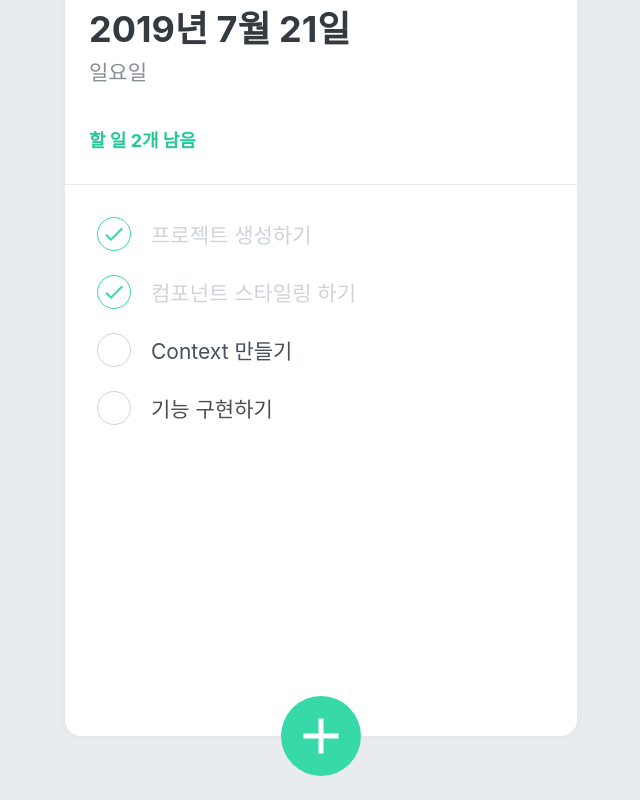
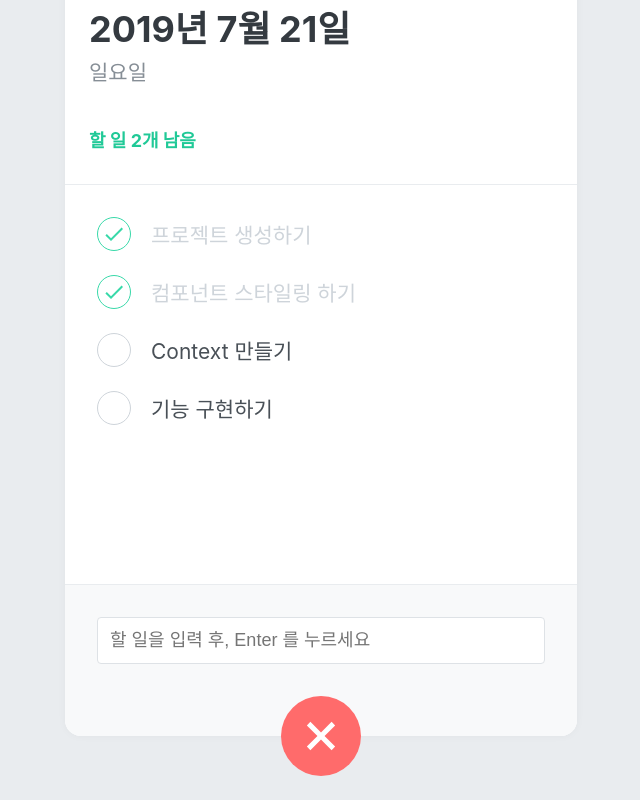
Before and after one commit to Ha-Young/react-todolist, a React (Create React App) app: page / in a window 1280 px wide. Both pictures are taken after a click on the button 640 px from the left and 832 px from the top of the page. Shown: the part 96-896 px from the top of the page, without its empty margins (319-959 px from the left). Built offline with nearby package versions, Linux system fonts and the light colour scheme.

Commit message:
ToDoCreate make Insert, Input UI

```diff
--- a/src/components/ToDoCreate.js
+++ b/src/components/ToDoCreate.js
@@ -1,4 +1,4 @@
-import React from 'react';
+import React, { useState } from 'react';
 import styled, { css } from 'styled-components';
 import { MdAdd } from 'react-icons/md';
 
@@ -30,13 +30,64 @@ const CircleButtton = styled.button`
 
   border: none;
   outline: none;
+
+  transition: 0.125s all ease-in;
+  ${(props) =>
+    props.open &&
+    css`
+      background: #ff6b6b;
+      &:hover {
+        background: #ff8787;
+      }
+      &:active {
+        background: #fa5252;
+      }
+      transform: translate(-50%, 50%) rotate(45deg);
+    `}
 `;
 
+const InsertFormPositioner = styled.div`
+  width: 100%;
+  bottom: 0;
+  left: 0;
+  position: absolute;
+`;
+
+const InsertForm = styled.div`
+  background: #f8f9fa;
+  padding: 32px;
+  padding-bottom: 72px;
+  border-bottom-left-radius: 16px;
+  border-bottom-right-radius: 16px;
+  border-top: 1px solid #e9ecef;
+`;
+
+const Input = styled.input`
+  padding: 12px;
+  border-radius: 4px;
+  border: 1px solid #dee2e6;
+  width: 100%;
+  outline: none;
+  font-size: 18px;
+  box-sizing: border-box;
+`;
 function ToDoCreate() {
+  const [open, setOpen] = useState(false);
+  const onToggle = () => setOpen(!open);
+
   return (
-    <CircleButtton>
-      <MdAdd />
-    </CircleButtton>
+    <>
+      {open && (
+        <InsertFormPositioner>
+          <InsertForm>
+            <Input placeholder="할 일을 입력 후, Enter 를 누르세요" autoFocus />
+          </InsertForm>
+        </InsertFormPositioner>
+      )}
+      <CircleButtton onClick={onToggle} open={open}>
+        <MdAdd />
+      </CircleButtton>
+    </>
   );
 }
 
```
